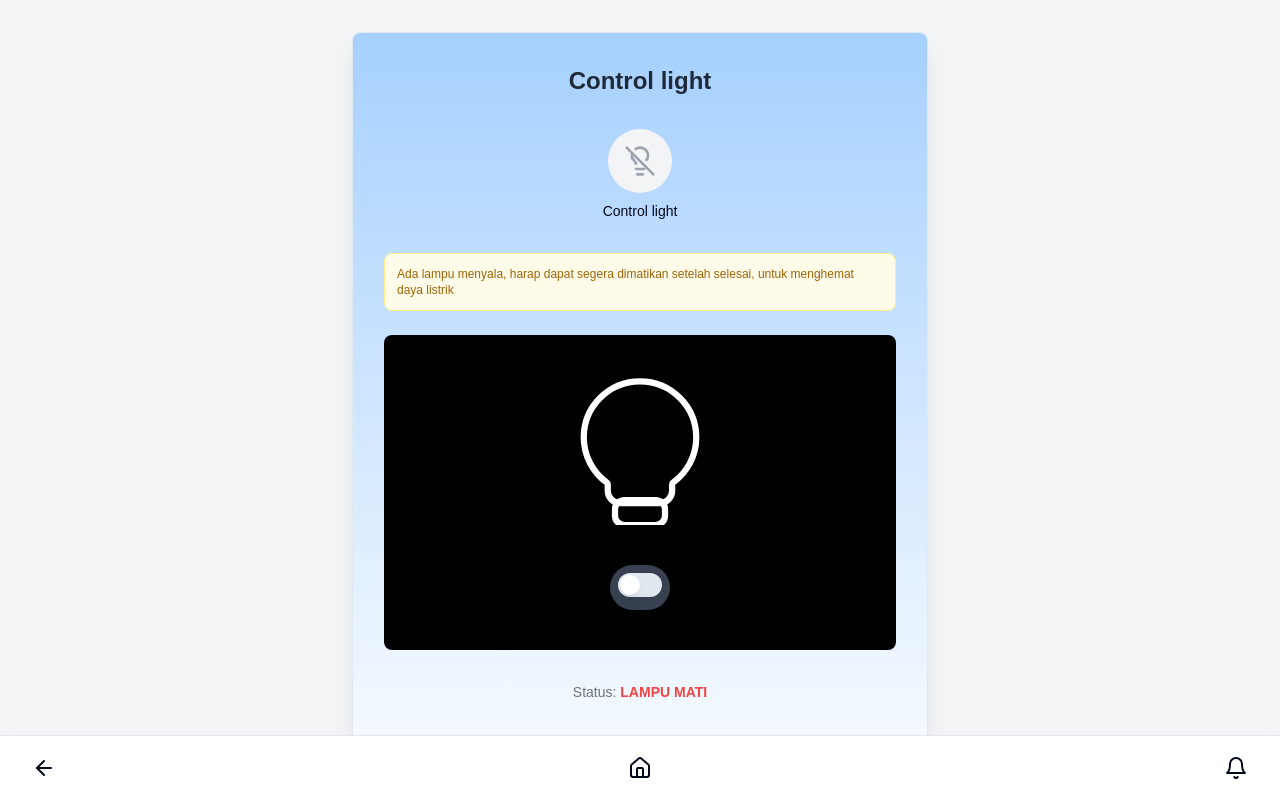
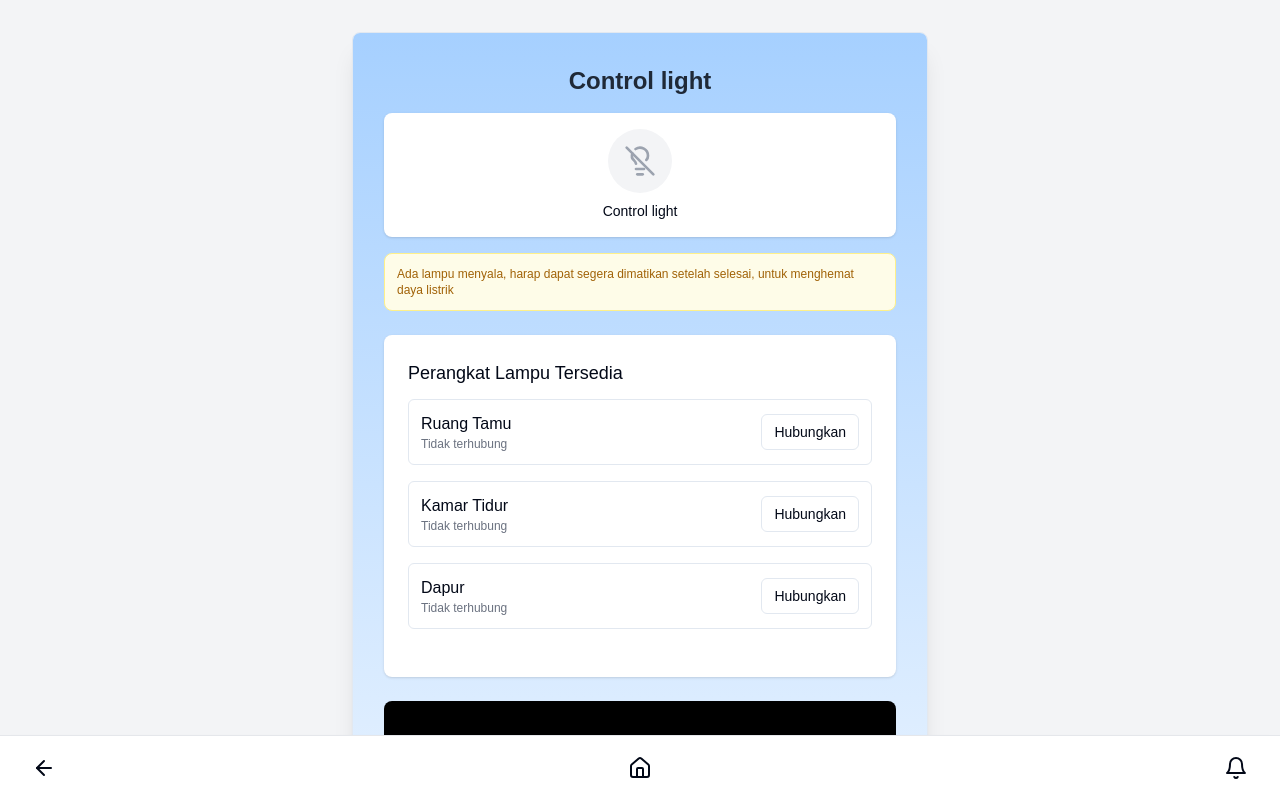
Before and after one commit to nanda-22-02-03/light-switch-everywhere, a React (Vite) app: page /control-light in a window 1280 px wide. Shown: the top 798 px of the page. Built offline with nearby package versions, Linux system fonts and the light colour scheme.

Commit message:
Implement CCTV and light control.
Add functionality to connect to CCTV and light systems.

```diff
--- a/src/components/ResponsiveContainer.tsx
+++ b/src/components/ResponsiveContainer.tsx
@@ -8,7 +8,7 @@ interface ResponsiveContainerProps {
 const ResponsiveContainer: React.FC<ResponsiveContainerProps> = ({ children }) => {
   return (
     <div className="min-h-screen bg-gray-100 flex items-center justify-center p-0 sm:p-4 md:p-6 lg:p-8">
-      <div className="bg-white shadow-xl md:border md:rounded-lg md:max-w-md lg:max-w-lg xl:max-w-xl overflow-hidden w-full h-full sm:h-[600px] md:h-[800px] relative">
+      <div className="bg-white shadow-xl md:border md:rounded-lg md:max-w-md lg:max-w-lg xl:max-w-xl overflow-hidden w-full h-full sm:h-auto md:h-auto relative">
         {children}
       </div>
     </div>
--- a/src/pages/CCTVPage.tsx
+++ b/src/pages/CCTVPage.tsx
@@ -1,38 +1,109 @@
 
-import React, { useState } from 'react';
+import React, { useState, useEffect } from 'react';
 import Layout from '@/components/Layout';
 import { Card } from '@/components/ui/card';
-import { Cctv, Maximize2, Minimize2, X } from 'lucide-react';
+import { Cctv, Maximize2, Minimize2, X, RefreshCcw, Wifi, WifiOff } from 'lucide-react';
 import { Button } from '@/components/ui/button';
+import { useToast } from '@/hooks/use-toast';
 
 // Import the office images
 const officeRoom = "public/lovable-uploads/10df186b-8427-4b79-9c25-f39024617ad7.png";
 const officeRoom1 = "public/lovable-uploads/c538d8b0-7630-4324-a21f-12ff97d47dc0.png";
 
+interface CCTVDevice {
+  id: string;
+  name: string;
+  location: string;
+  isConnected: boolean;
+  image: string;
+}
+
 const CCTVPage: React.FC = () => {
   const [fullscreenCamera, setFullscreenCamera] = useState<string | null>(null);
+  const [cctvDevices, setCctvDevices] = useState<CCTVDevice[]>([]);
+  const [isConnecting, setIsConnecting] = useState(false);
+  const [isScanning, setIsScanning] = useState(false);
+  const { toast } = useToast();
 
-  const cameraData = [
+  // Mock CCTV data - in real implementation, this would come from an API
+  const mockCctvData: CCTVDevice[] = [
     {
       id: "room-meeting",
       name: "Room Meeting",
+      location: "Lantai 1",
+      isConnected: false,
       image: officeRoom,
     },
     {
       id: "office-room-1",
       name: "Office room 1",
+      location: "Lantai 2",
+      isConnected: false,
       image: officeRoom1,
     },
     {
       id: "office-room-2",
       name: "Office room 2",
+      location: "Lantai 3",
+      isConnected: false,
       image: officeRoom,
     },
   ];
 
+  // Simulate scanning for CCTV devices
+  const scanForDevices = () => {
+    setIsScanning(true);
+    setCctvDevices([]);
+
+    // Simulate network discovery
+    setTimeout(() => {
+      setCctvDevices(mockCctvData);
+      setIsScanning(false);
+      toast({
+        title: "Pemindaian selesai",
+        description: `${mockCctvData.length} kamera CCTV ditemukan`,
+      });
+    }, 2000);
+  };
+
+  // Scan for devices on initial load
+  useEffect(() => {
+    scanForDevices();
+  }, []);
+
+  // Connect to a specific CCTV
+  const connectToCamera = (cameraId: string) => {
+    setIsConnecting(true);
+
+    // Simulate connection to the camera
+    setTimeout(() => {
+      setCctvDevices(prevDevices =>
+        prevDevices.map(device =>
+          device.id === cameraId
+            ? { ...device, isConnected: true }
+            : device
+        )
+      );
+      setIsConnecting(false);
+
+      const cameraName = cctvDevices.find(d => d.id === cameraId)?.name;
+      toast({
+        title: `Terhubung ke kamera ${cameraName}`,
+        description: 'Stream kamera berhasil dihubungkan',
+      });
+    }, 1500);
+  };
+
   const handleViewCamera = (cameraId: string) => {
-    const camera = cameraData.find(cam => cam.id === cameraId);
+    const camera = cctvDevices.find(cam => cam.id === cameraId);
     if (camera) {
+      if (!camera.isConnected) {
+        toast({
+          title: "Kamera belum terhubung",
+          description: "Silahkan hubungkan kamera terlebih dahulu",
+        });
+        return;
+      }
       setFullscreenCamera(cameraId);
     }
   };
@@ -47,7 +118,7 @@ const CCTVPage: React.FC = () => {
         <div className="fixed inset-0 bg-black z-50 flex flex-col">
           <div className="flex justify-between items-center p-4 bg-blue-900 text-white">
             <h2 className="font-medium">
-              {cameraData.find(cam => cam.id === fullscreenCamera)?.name}
+              {cctvDevices.find(cam => cam.id === fullscreenCamera)?.name}
             </h2>
             <Button variant="ghost" size="icon" onClick={closeFullscreen} className="text-white">
               <X className="h-6 w-6" />
@@ -55,13 +126,16 @@ const CCTVPage: React.FC = () => {
           </div>
           <div className="flex-grow flex items-center justify-center p-4">
             <img
-              src={cameraData.find(cam => cam.id === fullscreenCamera)?.image}
-              alt={cameraData.find(cam => cam.id === fullscreenCamera)?.name}
+              src={cctvDevices.find(cam => cam.id === fullscreenCamera)?.image}
+              alt={cctvDevices.find(cam => cam.id === fullscreenCamera)?.name}
               className="max-h-full max-w-full object-contain"
             />
           </div>
-          <div className="p-4 bg-blue-900 text-white">
+          <div className="p-4 bg-blue-900 text-white flex justify-between items-center">
             <span className="text-xs bg-red-600 px-2 py-1 rounded-sm">LIVE</span>
+            <span className="text-xs text-gray-300">
+              {cctvDevices.find(cam => cam.id === fullscreenCamera)?.location}
+            </span>
           </div>
         </div>
       ) : (
@@ -77,30 +151,86 @@ const CCTVPage: React.FC = () => {
             CCTV ini memantau kondisi ruangan agar jika ada seseorang mencurigakan segera melapor resepsionis, selanjutnya kami akan mengirimkan tim untuk mengecek kondisi lokasi
           </div>
 
+          <div className="mb-6 flex justify-between items-center">
+            <h2 className="text-lg font-semibold">Kamera CCTV</h2>
+            <Button
+              variant="outline"
+              size="sm"
+              onClick={scanForDevices}
+              disabled={isScanning}
+              className="flex items-center gap-2"
+            >
+              {isScanning ? (
+                <RefreshCcw className="h-4 w-4 animate-spin" />
+              ) : (
+                <RefreshCcw className="h-4 w-4" />
+              )}
+              Pindai
+            </Button>
+          </div>
+
+          {isScanning ? (
+            <div className="text-center py-10">
+              <RefreshCcw className="h-10 w-10 animate-spin mx-auto text-blue-500 mb-4" />
+              <p>Mencari perangkat CCTV...</p>
+            </div>
+          ) : (
             <div className="space-y-4">
-            {cameraData.map((camera) => (
+              {cctvDevices.length === 0 ? (
+                <div className="text-center py-8 border border-dashed rounded-lg">
+                  <WifiOff className="h-10 w-10 mx-auto text-gray-400 mb-2" />
+                  <p className="text-gray-500">Tidak ada kamera ditemukan</p>
+                </div>
+              ) : (
+                cctvDevices.map((camera) => (
                   <Card key={camera.id} className="cctv-card overflow-hidden">
                     <div className="relative">
                       <img
                         src={camera.image}
                         alt={camera.name}
-                    className="w-full h-48 object-cover"
+                        className={`w-full h-48 object-cover ${!camera.isConnected ? 'opacity-50 grayscale' : ''}`}
                       />
-                  <div className="absolute top-2 right-2 live-badge">LIVE</div>
+                      {camera.isConnected ? (
+                        <div className="absolute top-2 right-2 bg-red-600 text-white text-xs px-2 py-1 rounded-sm">LIVE</div>
+                      ) : (
+                        <div className="absolute top-2 right-2 bg-gray-600 text-white text-xs px-2 py-1 rounded-sm">OFFLINE</div>
+                      )}
                       <button
                         className="absolute bottom-2 right-2 bg-black/50 text-white p-2 rounded-full hover:bg-black/70 transition-colors"
                         onClick={() => handleViewCamera(camera.id)}
                         aria-label="View fullscreen"
+                        disabled={!camera.isConnected}
                       >
                         <Maximize2 size={16} />
                       </button>
                     </div>
-                <div className="p-3 bg-blue-900 text-white">
+                    <div className="p-3 bg-blue-900 text-white flex justify-between items-center">
+                      <div>
                         <p className="font-medium">{camera.name}</p>
+                        <p className="text-xs text-blue-200">{camera.location}</p>
+                      </div>
+                      {camera.isConnected ? (
+                        <Wifi className="h-5 w-5 text-green-400" />
+                      ) : (
+                        <Button
+                          size="sm"
+                          variant="outline"
+                          className="text-white border-white/30 hover:bg-white/20"
+                          onClick={() => connectToCamera(camera.id)}
+                          disabled={isConnecting}
+                        >
+                          {isConnecting && (
+                            <RefreshCcw className="h-3 w-3 animate-spin mr-1" />
+                          )}
+                          Connect
+                        </Button>
+                      )}
                     </div>
                   </Card>
-            ))}
+                ))
+              )}
             </div>
+          )}
         </>
       )}
     </Layout>
--- a/src/pages/ControlLightPage.tsx
+++ b/src/pages/ControlLightPage.tsx
@@ -1,22 +1,90 @@
 
 import React, { useState, useEffect } from 'react';
 import Layout from '@/components/Layout';
-import { Lightbulb, LightbulbOff } from 'lucide-react';
+import { Lightbulb, LightbulbOff, RefreshCcw } from 'lucide-react';
 import { Switch } from '@/components/ui/switch';
 import { useToast } from '@/hooks/use-toast';
+import { Button } from '@/components/ui/button';
+
+interface LightDevice {
+  id: string;
+  name: string;
+  isConnected: boolean;
+  isOn: boolean;
+}
 
 const ControlLightPage: React.FC = () => {
   const [isOn, setIsOn] = useState(false);
   const [isAnimating, setIsAnimating] = useState(false);
+  const [isConnecting, setIsConnecting] = useState(false);
+  const [lightDevices, setLightDevices] = useState<LightDevice[]>([]);
+  const [selectedDevice, setSelectedDevice] = useState<string | null>(null);
   const { toast } = useToast();
 
+  // Simulate fetching available light devices
+  useEffect(() => {
+    // In a real implementation, this would be an API call to your home automation system
+    const fetchDevices = () => {
+      const mockDevices: LightDevice[] = [
+        { id: 'light-1', name: 'Ruang Tamu', isConnected: false, isOn: false },
+        { id: 'light-2', name: 'Kamar Tidur', isConnected: false, isOn: false },
+        { id: 'light-3', name: 'Dapur', isConnected: false, isOn: false },
+      ];
+      setLightDevices(mockDevices);
+    };
+
+    fetchDevices();
+  }, []);
+
+  // Connect to a specific light device
+  const connectToDevice = (deviceId: string) => {
+    setIsConnecting(true);
+
+    // Simulate API connection to the device
+    setTimeout(() => {
+      setLightDevices(prevDevices =>
+        prevDevices.map(device =>
+          device.id === deviceId
+            ? { ...device, isConnected: true }
+            : device
+        )
+      );
+      setSelectedDevice(deviceId);
+      setIsConnecting(false);
+
+      const deviceName = lightDevices.find(d => d.id === deviceId)?.name;
+      toast({
+        title: `Terhubung ke lampu ${deviceName}`,
+        description: 'Anda sekarang dapat mengontrol lampu ini',
+      });
+    }, 1500);
+  };
+
   const toggleLight = () => {
+    if (!selectedDevice) {
+      toast({
+        title: 'Pilih lampu terlebih dahulu',
+        description: 'Silahkan pilih lampu yang ingin dikontrol',
+      });
+      return;
+    }
+
     const newStatus = !isOn;
     setIsAnimating(true);
 
-    // Simulate a network request to turn on/off the light
+    // Simulate sending command to physical light
     setTimeout(() => {
       setIsOn(newStatus);
+
+      // Update the light status in the devices list
+      setLightDevices(prevDevices =>
+        prevDevices.map(device =>
+          device.id === selectedDevice
+            ? { ...device, isOn: newStatus }
+            : device
+        )
+      );
+
       setIsAnimating(false);
 
       toast({
@@ -34,9 +102,14 @@ const ControlLightPage: React.FC = () => {
     }
   }, []);
 
+  // Get the selected device info
+  const selectedDeviceInfo = selectedDevice
+    ? lightDevices.find(d => d.id === selectedDevice)
+    : null;
+
   return (
     <Layout title="Control light">
-      <div className="card p-4 rounded-lg mb-4">
+      <div className="card p-4 rounded-lg mb-4 bg-white shadow">
         <div className="text-center">
           <div className="bg-gray-100 rounded-full w-16 h-16 mx-auto flex items-center justify-center mb-2">
             {isOn ? (
@@ -51,6 +124,48 @@ const ControlLightPage: React.FC = () => {
 
       <div className="bg-yellow-50 border border-yellow-200 rounded-lg p-3 text-xs text-yellow-700 mb-6">
         Ada lampu menyala, harap dapat segera dimatikan setelah selesai, untuk menghemat daya listrik
+      </div>
+
+      <div className="bg-white rounded-lg p-6 shadow mb-6">
+        <h2 className="text-lg font-medium mb-3">Perangkat Lampu Tersedia</h2>
+        <div className="space-y-4 mb-6">
+          {lightDevices.map((device) => (
+            <div
+              key={device.id}
+              className={`border p-3 rounded-md flex items-center justify-between cursor-pointer ${
+                selectedDevice === device.id ? 'border-blue-500 bg-blue-50' : ''
+              }`}
+              onClick={() => !device.isConnected && connectToDevice(device.id)}
+            >
+              <div>
+                <p className="font-medium">{device.name}</p>
+                <p className="text-xs text-gray-500">
+                  {device.isConnected
+                    ? `Status: ${device.isOn ? 'Menyala' : 'Mati'}`
+                    : 'Tidak terhubung'}
+                </p>
+              </div>
+              {device.isConnected ? (
+                <div className="h-3 w-3 rounded-full bg-green-500"></div>
+              ) : (
+                <Button
+                  size="sm"
+                  variant="outline"
+                  disabled={isConnecting}
+                  onClick={(e) => {
+                    e.stopPropagation();
+                    connectToDevice(device.id);
+                  }}
+                >
+                  {isConnecting && selectedDevice === device.id ? (
+                    <RefreshCcw className="h-4 w-4 animate-spin mr-1" />
+                  ) : null}
+                  Hubungkan
+                </Button>
+              )}
+            </div>
+          ))}
+        </div>
       </div>
 
       <div className="bg-black rounded-lg p-10 flex flex-col items-center justify-center mb-6 relative overflow-hidden">
@@ -81,15 +196,22 @@ const ControlLightPage: React.FC = () => {
             checked={isOn}
             onCheckedChange={toggleLight}
             className="data-[state=checked]:bg-yellow-400"
-            disabled={isAnimating}
+            disabled={isAnimating || !selectedDevice}
           />
         </div>
       </div>
 
       <div className="text-center text-sm text-gray-500 mt-8">
-        <p>Status: <span className={isOn ? "text-green-500 font-bold" : "text-red-500 font-bold"}>
-          {isOn ? "LAMPU MENYALA" : "LAMPU MATI"}
-        </span></p>
+        {selectedDeviceInfo ? (
+          <>
+            <p className="font-medium">{selectedDeviceInfo.name}</p>
+            <p>Status: <span className={isOn ? "text-green-500 font-bold" : "text-red-500 font-bold"}>
+              {isOn ? "LAMPU MENYALA" : "LAMPU MATI"}
+            </span></p>
+          </>
+        ) : (
+          <p>Pilih perangkat untuk mengontrol lampu</p>
+        )}
       </div>
     </Layout>
   );
```
Lines whose indentation alone changed are shown as unchanged.
